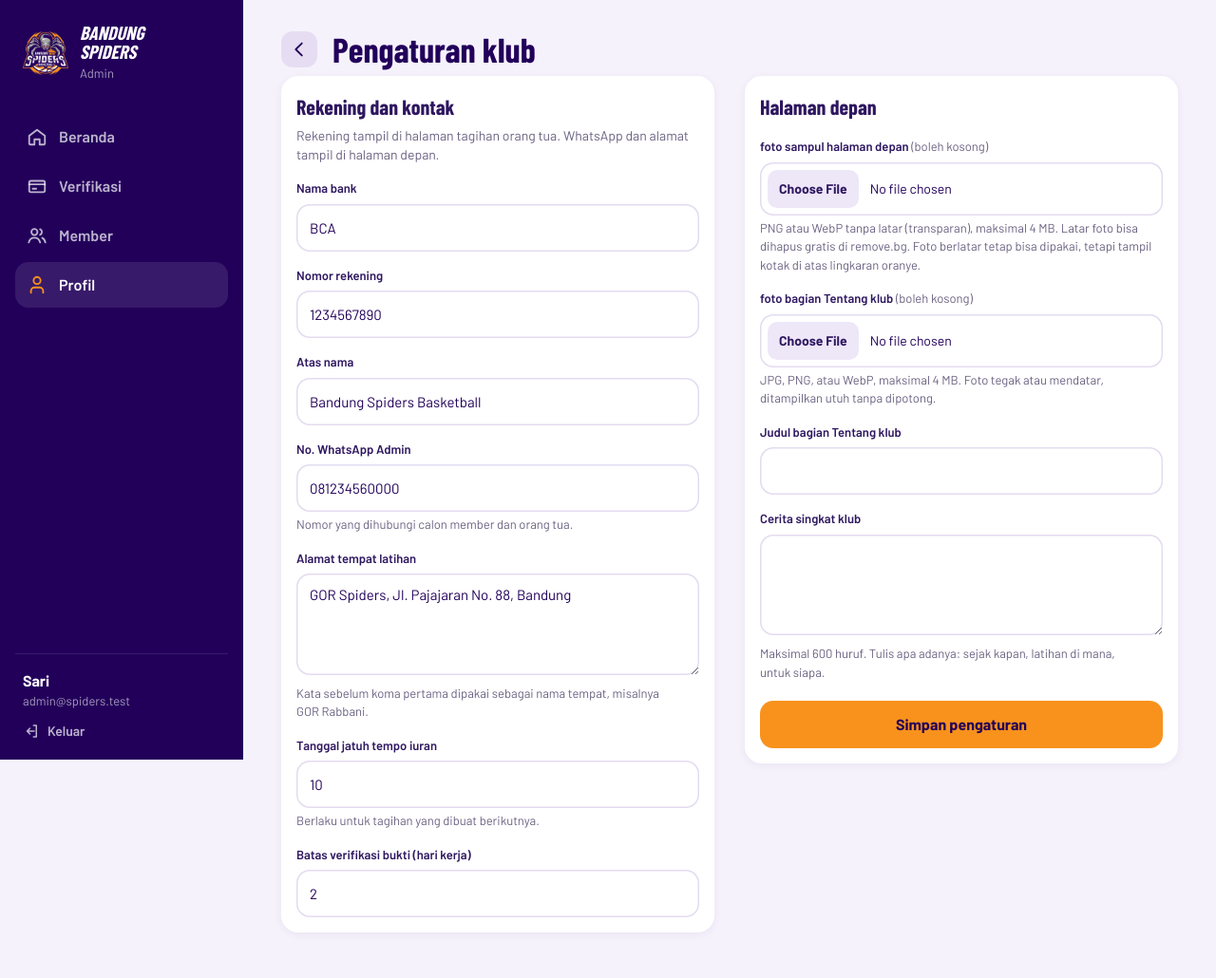
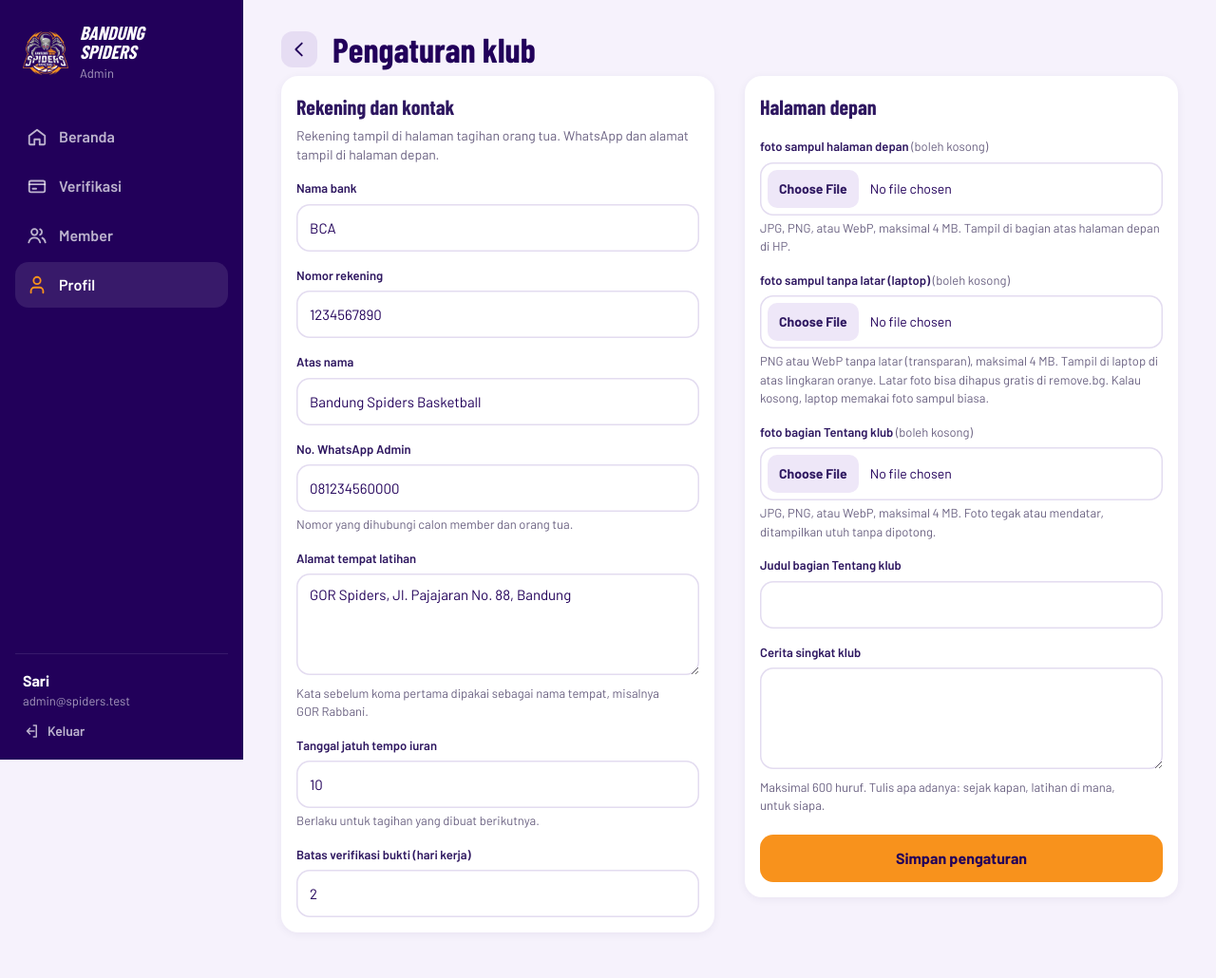
Before and after one commit to hasyaaznan/Pemweb, a Laravel app: page /manajemen/pengaturan in a window 1280 px wide. Shown: the whole page at 95% size. Run offline with Laravel 12, Linux system fonts and the light colour scheme; a user stored in the database is signed in; data comes from the database, SQL or seed files in the repository; style sheets or scripts are compiled from the project's sources; some web fonts are replaced.

Commit message:
Sampul: HP kembali ke foto berlatar, lingkaran oranye hanya di laptop
Foto tanpa latar dipisah ke pengaturan foto_sampul_tanpa_latar (PNG/WebP)
supaya Admin bisa mengganti foto HP dan laptop sendiri-sendiri.

Co-Authored-By: Claude Opus 5.5 (1M context) <noreply@anthropic.com>
Claude-Session: https://claude.ai/code/session_01JPipbuL3fSrdyjiNBiB4U4

```diff
--- a/app/Http/Controllers/Admin/PengaturanController.php
+++ b/app/Http/Controllers/Admin/PengaturanController.php
@@ -25,7 +25,11 @@ class PengaturanController extends Controller
         'batas_verifikasi_hari_kerja' => ['Batas verifikasi bukti (hari kerja)', ['required', 'integer', 'between:1,14']],
     ];
 
-    public const FOTO = ['foto_sampul' => 'Foto sampul halaman depan', 'tentang_foto' => 'Foto bagian Tentang klub'];
+    public const FOTO = [
+        'foto_sampul' => 'Foto sampul halaman depan',
+        'foto_sampul_tanpa_latar' => 'Foto sampul tanpa latar (laptop)',
+        'tentang_foto' => 'Foto bagian Tentang klub',
+    ];
 
     public function edit(): View
     {
@@ -40,6 +44,7 @@ class PengaturanController extends Controller
                 'tentang_judul' => ['required', 'string', 'max:80'],
                 'tentang_cerita' => ['required', 'string', 'max:600'],
                 'foto_sampul' => ['nullable', 'image', 'mimes:jpg,jpeg,png,webp', 'max:4096'],
+                'foto_sampul_tanpa_latar' => ['nullable', 'image', 'mimes:png,webp', 'max:4096'],
                 'tentang_foto' => ['nullable', 'image', 'mimes:jpg,jpeg,png,webp', 'max:4096'],
             ],
             [
@@ -50,6 +55,7 @@ class PengaturanController extends Controller
                 'batas_verifikasi_hari_kerja.between' => 'Isi 1 sampai 14 hari kerja.',
                 'image' => 'Foto harus berupa gambar JPG, PNG, atau WebP.',
                 'mimes' => 'Foto harus berupa gambar JPG, PNG, atau WebP.',
+                'foto_sampul_tanpa_latar.mimes' => 'Foto tanpa latar harus PNG atau WebP supaya latarnya tetap transparan.',
                 'max' => 'Isian terlalu panjang atau berkas terlalu besar (foto maksimal 4 MB).',
             ],
         );
--- a/app/Http/Controllers/LandingController.php
+++ b/app/Http/Controllers/LandingController.php
@@ -37,6 +37,7 @@ class LandingController extends Controller
             'tautanMaps' => 'https://www.google.com/maps/search/?api=1&query='.rawurlencode($alamat),
             'petaEmbed' => 'https://maps.google.com/maps?q='.rawurlencode($alamat).'&output=embed',
             'sampul' => Klub::get('foto_sampul'),
+            'sampulTanpaLatar' => Klub::get('foto_sampul_tanpa_latar'),
             'tentang' => ['judul' => Klub::get('tentang_judul'), 'cerita' => Klub::get('tentang_cerita'), 'foto' => Klub::get('tentang_foto')],
             'linimasa' => Linimasa::orderBy('tahun')->orderBy('id')->get(),
             'coach' => User::where('peran', User::PERAN_COACH)->where('aktif', true)->where('tampil_di_landing', true)->with('kelompokDipegang')->orderBy('nama')->get(),
--- a/database/seeders/KontenLandingSeeder.php
+++ b/database/seeders/KontenLandingSeeder.php
@@ -27,7 +27,8 @@ Awalnya sekitar 20 atlet berlatih di Lapangan Beebucks bersama Direktur Teknik B
         }
 
         foreach ([
-            'foto_sampul' => 'images/klub/sampul-tanpa-latar.webp',
+            'foto_sampul' => 'images/klub/sampul.webp',
+            'foto_sampul_tanpa_latar' => 'images/klub/sampul-tanpa-latar.webp',
             'tentang_judul' => self::TENTANG_JUDUL,
             'tentang_cerita' => self::TENTANG_CERITA,
             'tentang_foto' => 'images/klub/tentang-rabbani.webp',
--- a/resources/js/landing.js
+++ b/resources/js/landing.js
@@ -17,9 +17,10 @@ export default function mulaiGerakLanding() {
     gsap.ticker.add((waktu) => lenis.raf(waktu * 1000));
     gsap.ticker.lagSmoothing(0);
 
-    // Momen utama: judul naik dari balik garis, lingkaran oranye membesar, anak-anak naik dari tepi bawah, lalu teks dan tombol
+    // Momen utama: judul naik dari balik garis, foto muncul (bingkai terbuka dari bawah, atau lingkaran oranye membesar dan anak-anak naik), lalu teks dan tombol
     gsap.timeline({ defaults: { ease: 'expo.out' } })
         .from('[data-hero-baris]', { yPercent: 110, duration: 1, stagger: 0.1 })
+        .from('[data-hero-bingkai]', { clipPath: 'inset(100% 0% 0% 0% round 28px)', duration: 1.1, ease: 'power3.inOut' }, 0.05)
         .from('[data-hero-lingkaran]', { scale: 0.6, opacity: 0, duration: 1.1 }, 0.05)
         .from('[data-hero-anak]', { yPercent: 18, opacity: 0, duration: 1.1, ease: 'power3.out' }, 0.2)
         .from('[data-hero-isi] > *', { y: 18, opacity: 0, duration: 0.6, stagger: 0.08 }, 0.4);
--- a/resources/views/admin/pengaturan.blade.php
+++ b/resources/views/admin/pengaturan.blade.php
@@ -17,12 +17,14 @@
             <h2 class="mt-3 font-display text-[22px] font-extrabold text-ungu-700">Halaman depan</h2>
             @foreach (P::FOTO as $kunci => $label)
                 @if (! empty($nilai[$kunci]))
-                    <img src="{{ asset($nilai[$kunci]) }}" alt="{{ $label }} sekarang" @class(['mt-4 aspect-[16/9] w-full rounded-[14px]', 'bg-ungu-900 object-contain object-bottom' => $kunci === 'foto_sampul', 'object-cover' => $kunci !== 'foto_sampul'])>
+                    <img src="{{ asset($nilai[$kunci]) }}" alt="{{ $label }} sekarang" @class(['mt-4 aspect-[16/9] w-full rounded-[14px]', 'bg-ungu-900 object-contain object-bottom' => $kunci === 'foto_sampul_tanpa_latar', 'object-cover' => $kunci !== 'foto_sampul_tanpa_latar'])>
                 @endif
                 <x-kolom :name="$kunci" :label="(empty($nilai[$kunci]) ? '' : 'Ganti ').lcfirst($label)" type="file" accept="image/jpeg,image/png,image/webp"
-                    :bantuan="$kunci === 'foto_sampul'
-                        ? 'PNG atau WebP tanpa latar (transparan), maksimal 4 MB. Latar foto bisa dihapus gratis di remove.bg. Foto berlatar tetap bisa dipakai, tetapi tampil kotak di atas lingkaran oranye.'
-                        : 'JPG, PNG, atau WebP, maksimal 4 MB. Foto tegak atau mendatar, ditampilkan utuh tanpa dipotong.'" :class="empty($nilai[$kunci]) ? '' : 'mt-2'" />
+                    :bantuan="[
+                        'foto_sampul' => 'JPG, PNG, atau WebP, maksimal 4 MB. Tampil di bagian atas halaman depan di HP.',
+                        'foto_sampul_tanpa_latar' => 'PNG atau WebP tanpa latar (transparan), maksimal 4 MB. Tampil di laptop di atas lingkaran oranye. Latar foto bisa dihapus gratis di remove.bg. Kalau kosong, laptop memakai foto sampul biasa.',
+                        'tentang_foto' => 'JPG, PNG, atau WebP, maksimal 4 MB. Foto tegak atau mendatar, ditampilkan utuh tanpa dipotong.',
+                    ][$kunci]" :class="empty($nilai[$kunci]) ? '' : 'mt-2'" />
             @endforeach
             <x-kolom name="tentang_judul" label="Judul bagian Tentang klub" :value="$nilai['tentang_judul'] ?? null" required maxlength="80" />
             <x-kolom name="tentang_cerita" label="Cerita singkat klub" type="textarea" :value="$nilai['tentang_cerita'] ?? null" required maxlength="600" bantuan="Maksimal 600 huruf. Tulis apa adanya: sejak kapan, latihan di mana, untuk siapa." />
```
Also changed, not shown: resources/views/landing.blade.php (+22 -10 lines), tests/Feature/KelolaDataTest.php (+3 -0 lines), tests/Feature/LandingPendaftaranTest.php (+2 -1 lines), database/migrations/2026_10_26_000002_ganti_foto_sampul_tanpa_latar.php (deleted), database/migrations/2026_10_26_000003_tambah_foto_sampul_tanpa_latar.php (added).
